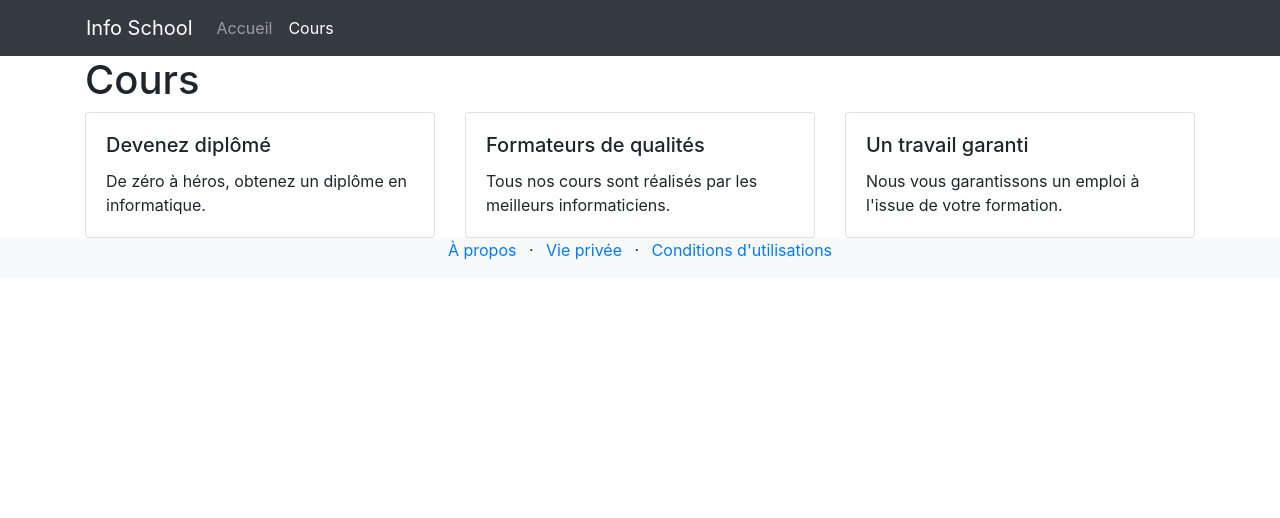
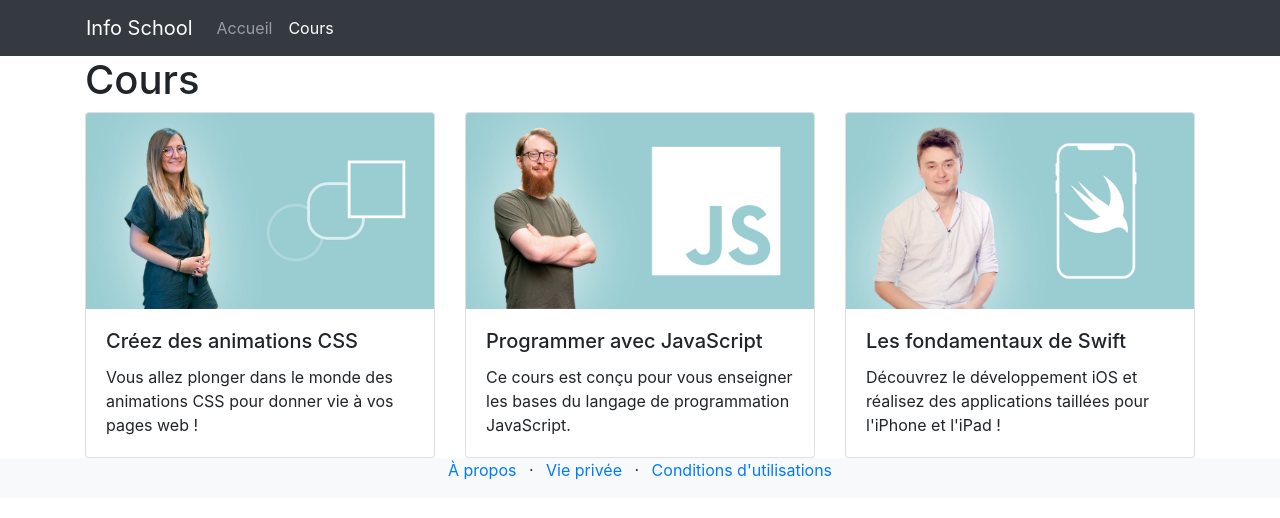
Before and after one commit to emericgautier/bootstrap, a plain HTML site: page lessons.html in a window 1280 px wide. Drawn offline with nearby package versions, Linux system fonts and the light colour scheme.

Commit message:
image to the top of the card

```diff
--- a/lessons.html
+++ b/lessons.html
@@ -45,25 +45,28 @@
     <div class="row">
       <div class="col-12 col-lg-4">
         <div class="card">
+          <img src="images/cours/css.jpeg" alt="Animation CSS modernes" class="card-img-top">
           <div class="card-body">
-            <h5 class="card-title">Devenez diplômé</h5>
-            <p class="card-text">De zéro à héros, obtenez un diplôme en informatique.</p>
+            <h5 class="card-title">Créez des animations CSS</h5>
+            <p class="card-text">Vous allez plonger dans le monde des animations CSS pour donner vie à vos pages web !</p>
           </div>
         </div>
       </div>
       <div class="col-12 col-lg-4">
         <div class="card">
+          <img src="images/cours/js.jpeg" alt="Programmation JavaScript" class="card-img-top">
           <div class="card-body">
-            <h5 class="card-title">Formateurs de qualités</h5>
-            <p class="card-text">Tous nos cours sont réalisés par les meilleurs informaticiens.</p>
+            <h5 class="card-title">Programmer avec JavaScript</h5>
+            <p class="card-text">Ce cours est conçu pour vous enseigner les bases du langage de programmation JavaScript.</p>
           </div>
         </div>
       </div>
       <div class="col-12 col-lg-4">
         <div class="card">
+          <img src="images/cours/swift.jpeg" alt="Programmation Swift" class="card-img-top">
           <div class="card-body">
-            <h5 class="card-title">Un travail garanti</h5>
-            <p class="card-text">Nous vous garantissons un emploi à l'issue de votre formation.</p>
+            <h5 class="card-title">Les fondamentaux de Swift</h5>
+            <p class="card-text">Découvrez le développement iOS et réalisez des applications taillées pour l'iPhone et l'iPad !</p>
           </div>
         </div>
       </div>
```
Also changed, not shown: index.html (+3 -0 lines).
